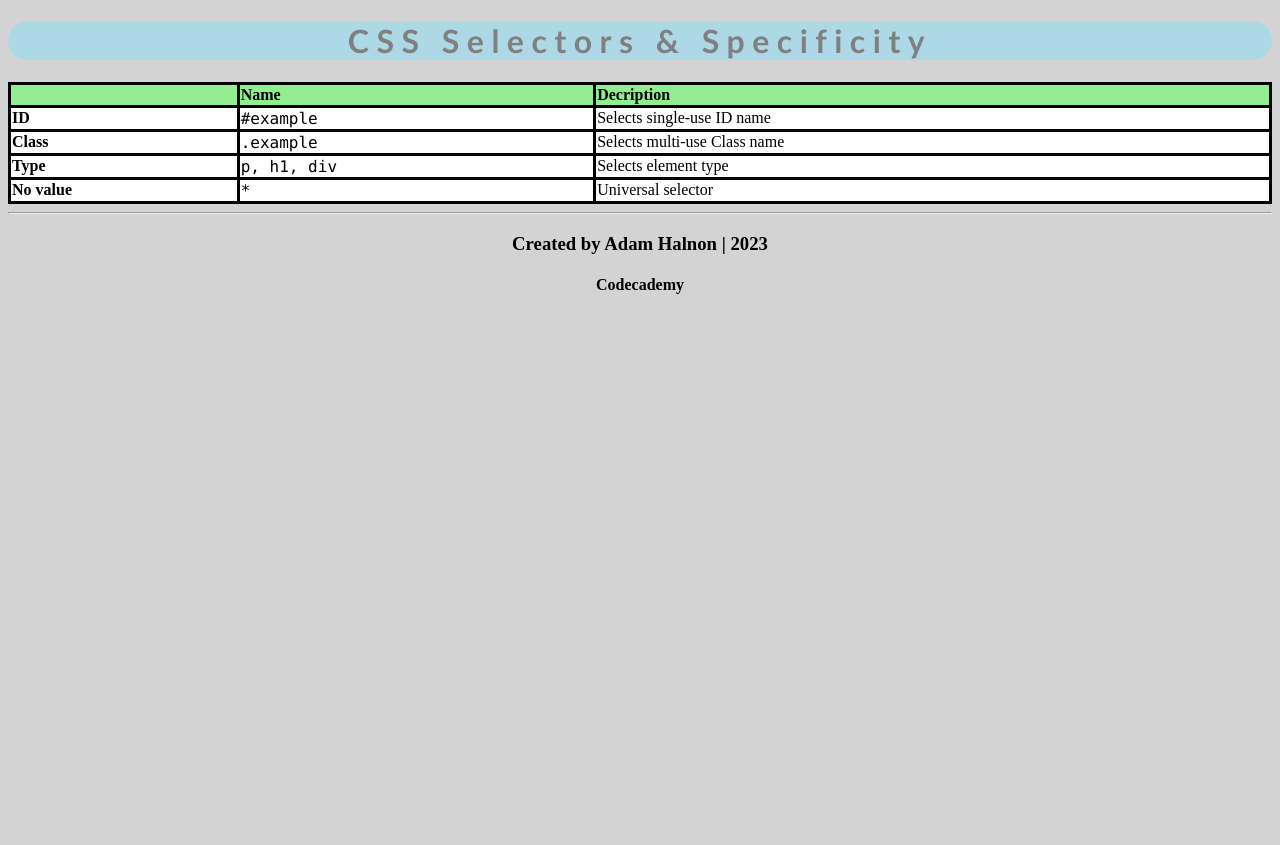
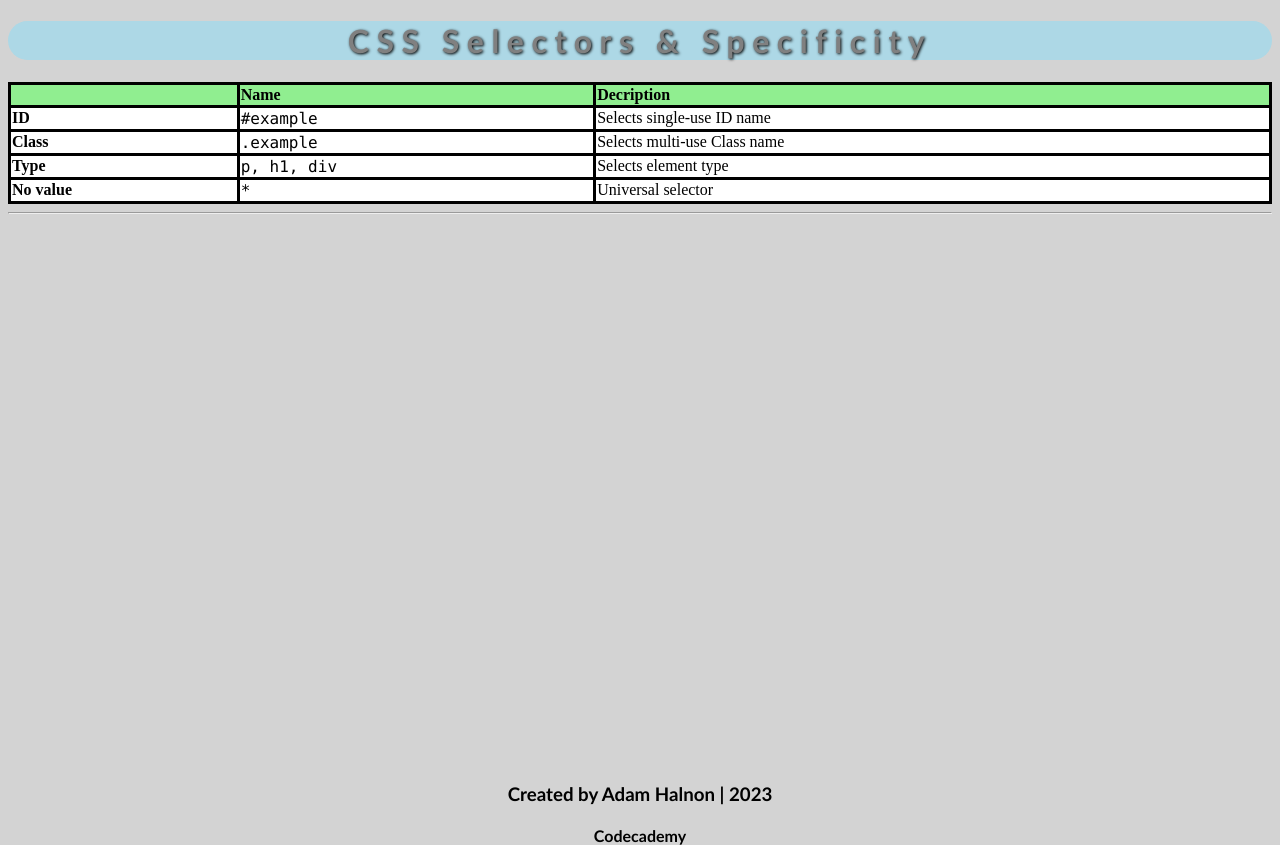
Before and after one commit to Halnon/cheat_sheet, a plain HTML site: page index.html in a window 1280 px wide. Before the commit the page ends 800 px from the top, so only its background shows below. Drawn offline with Linux system fonts and the light colour scheme.

Commit message:
Update styles.css
added footer selector

```diff
--- a/styles.css
+++ b/styles.css
@@ -9,6 +9,7 @@ h1 {
   border-radius: 4em;
   color: grey;
   letter-spacing: 7.5px;
+  text-shadow: 1px 1px 3px black;
 }
 
 table {
@@ -30,3 +31,9 @@ tr, th, td {
 .example {
   font-family: "Lucida Console", sans-serif;
 }
+
+footer {
+  position: relative;
+  top: 550px;
+  font-family: "Trebuchet MS", sans-serif;
+}
```
